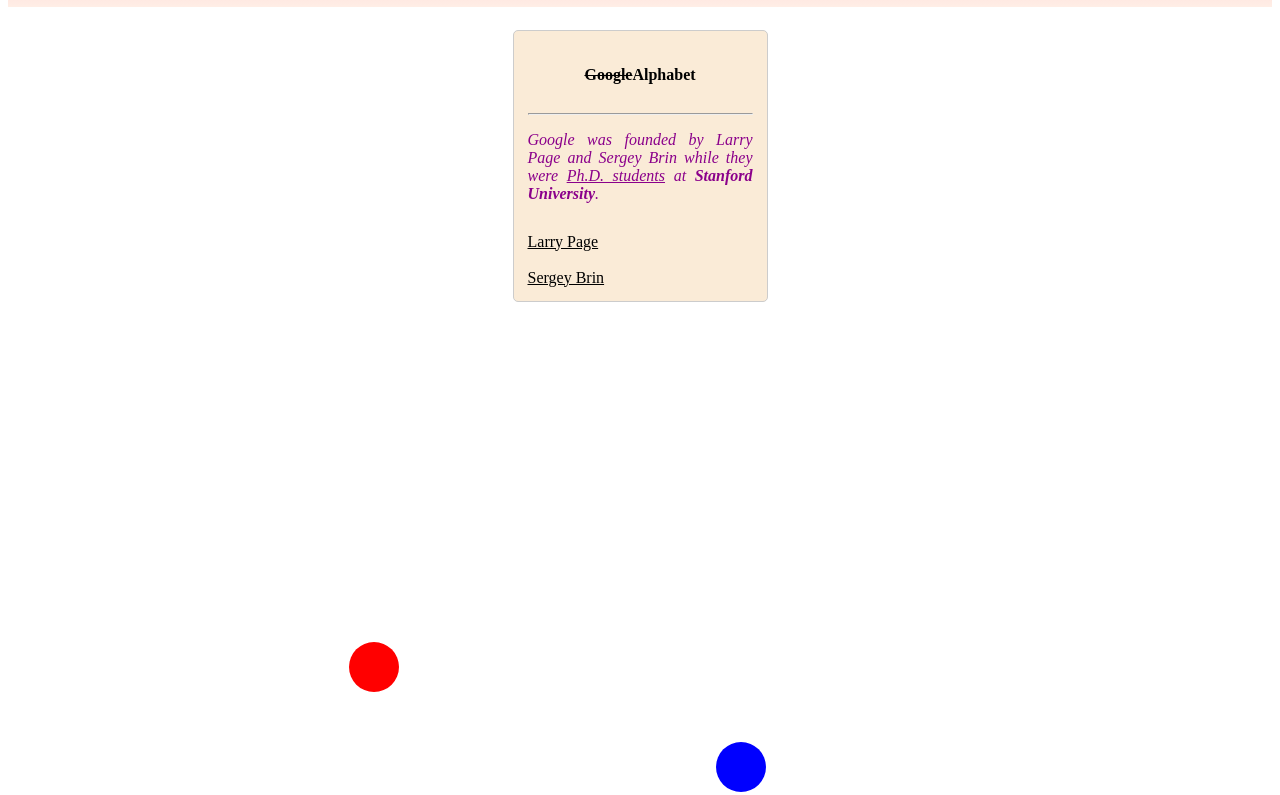
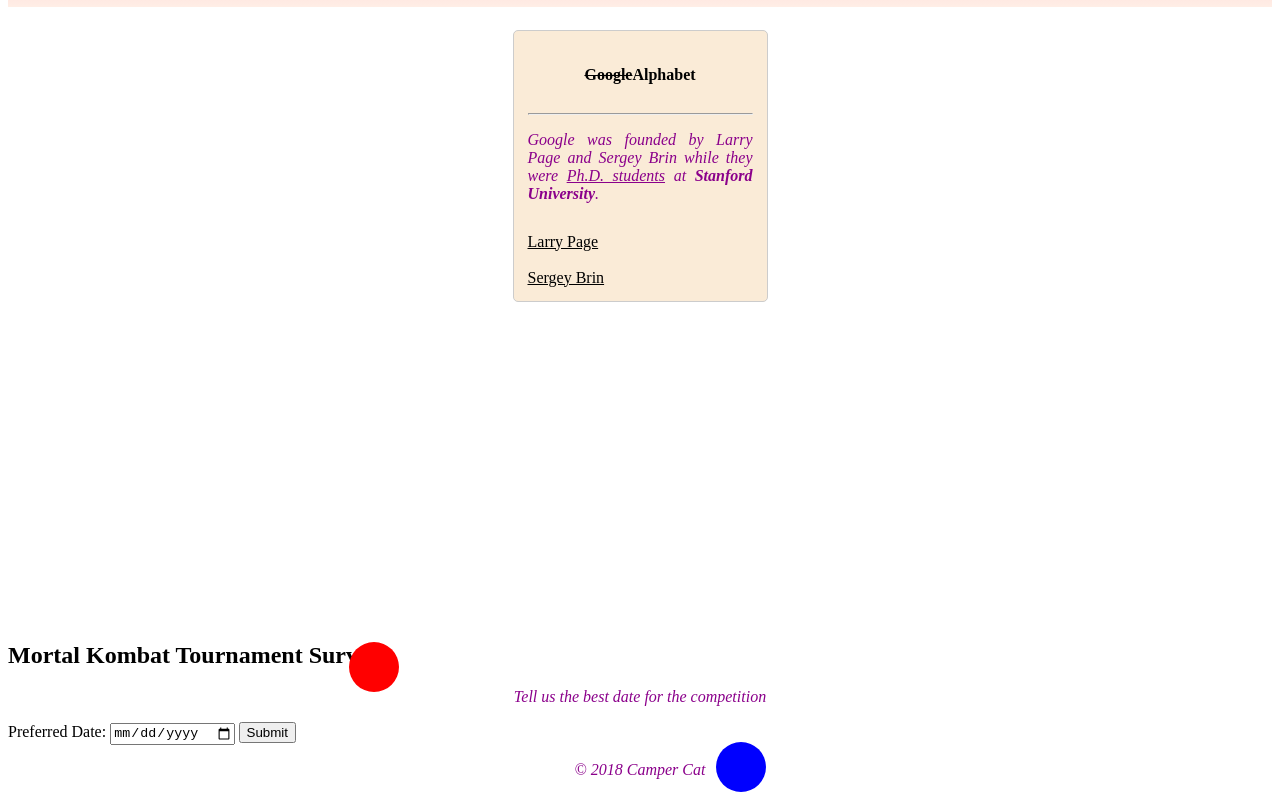
Before and after one commit to wrunika/Graphic-using-CSS, a plain HTML site: page index.html in a window 1280 px wide. Shown: the part 1415-2210 px from the top of the page. Drawn offline with Linux system fonts and the light colour scheme.

Commit message:
feat: add div with date form

```diff
--- a/index.html
+++ b/index.html
@@ -75,5 +75,17 @@
       <div class="balls" id="red"></div>
       <div class="balls" id="blue"></div>
     </div>
+    <div>
+      <section>
+        <h2>Mortal Kombat Tournament Survey</h2>
+        <form>
+          <p>Tell us the best date for the competition</p>
+          <label for="pickdate">Preferred Date:</label>
+          <input type="date" id="pickdate" name="date" />
+          <input type="submit" name="submit" value="Submit" />
+        </form>
+      </section>
+      <p>&copy; 2018 Camper Cat</p>
+    </div>
   </body>
 </html>
```
